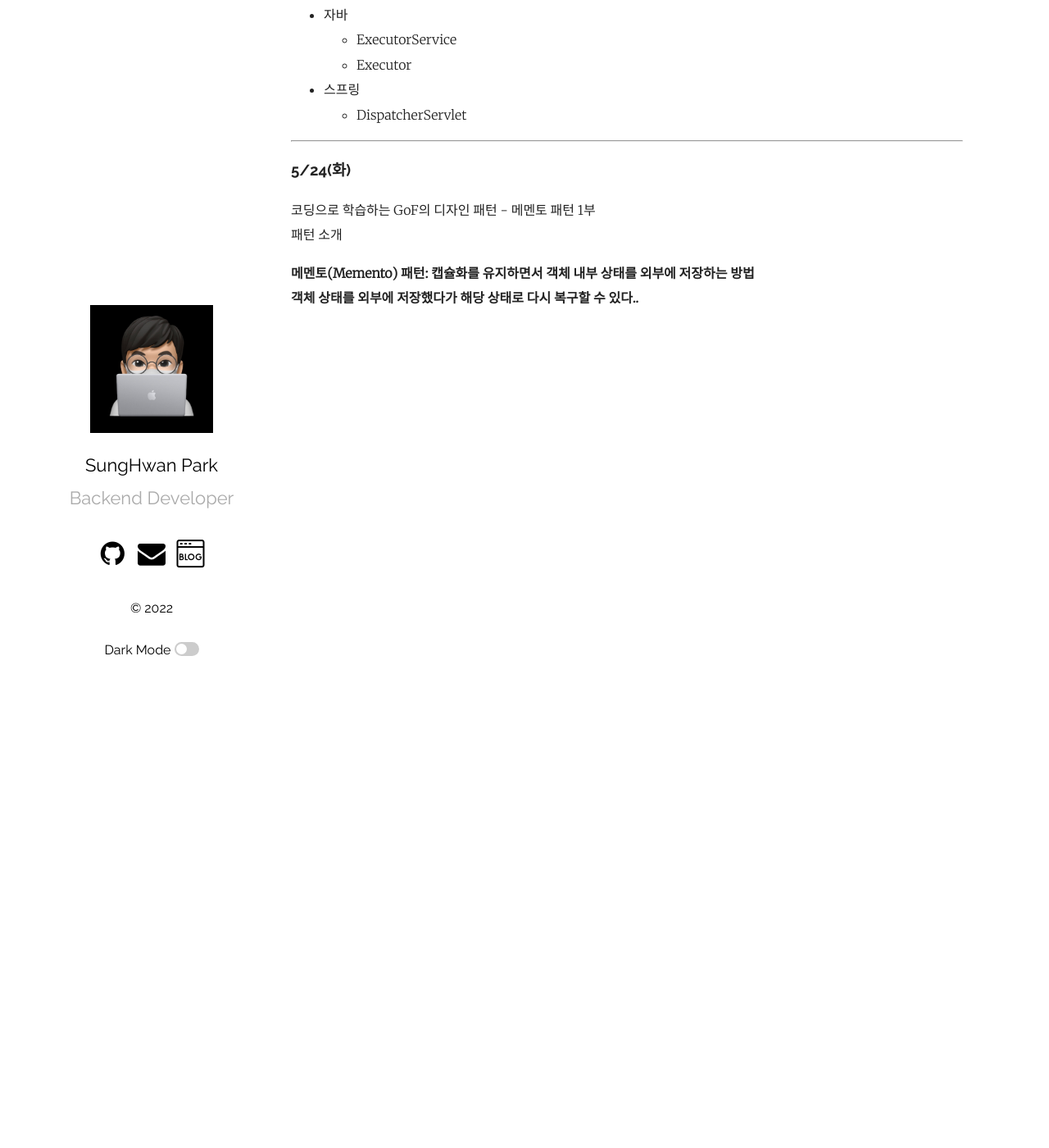
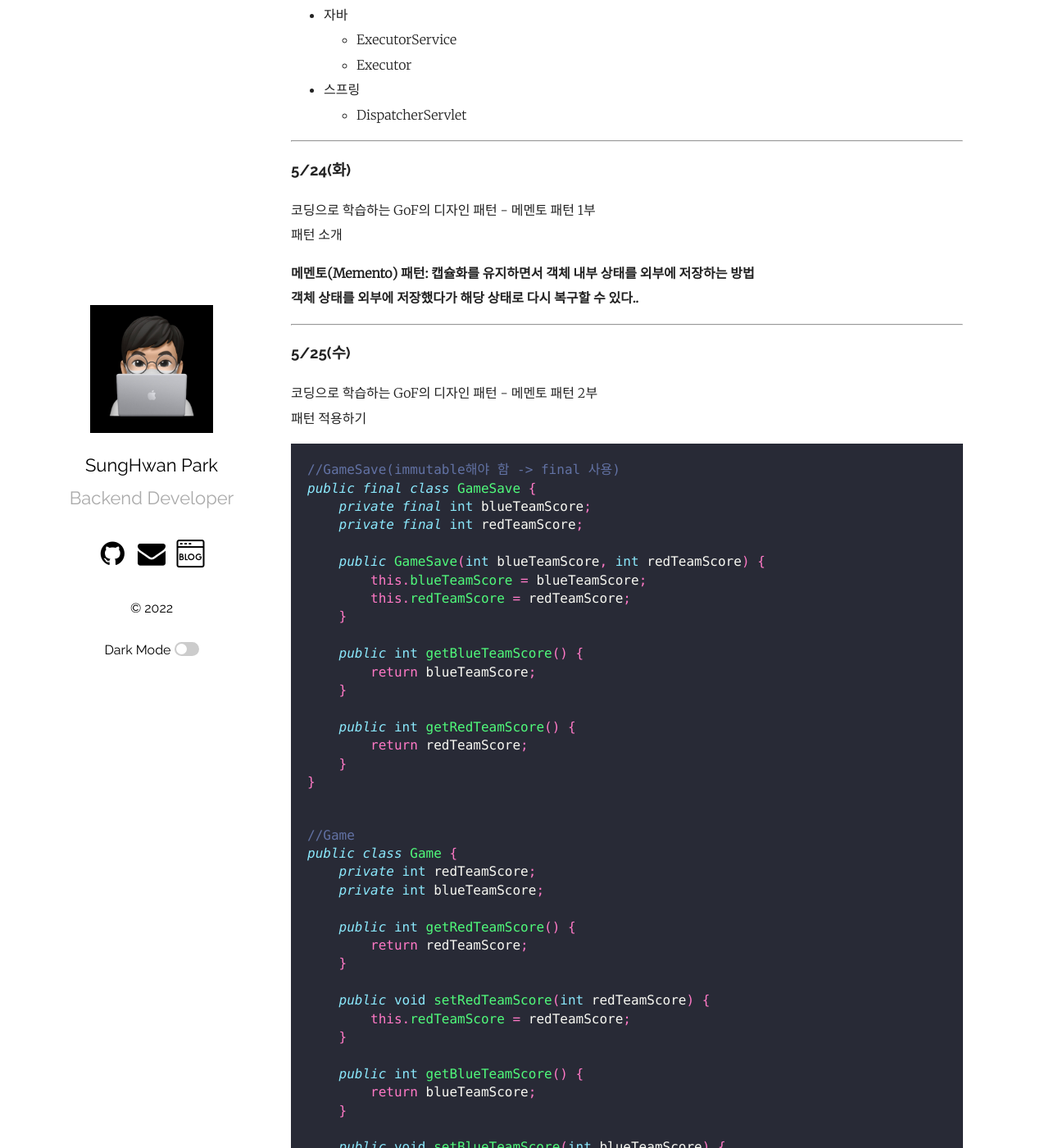
Before and after one commit to mrpark219/TIL, a Jekyll site: the page built from _posts/2022-05-01-5월TIL.markdown, in a window 1280 px wide and 1400 px high, scrolled down 18603 px. Shown: the whole window at 82% size. Built offline with Jekyll 4.4.1, drawn with Linux system fonts in a browser that asks for light colours; comment, search, counter and statistics services are not loaded; some of the changed text lies outside the part shown.

Commit message:
feat: 2022-05-25 TIL 추가

````diff
--- a/_posts/2022-05-01-5월TIL.markdown
+++ b/_posts/2022-05-01-5월TIL.markdown
@@ -868,3 +868,86 @@ public class Restaurant {
 
 **메멘토(Memento) 패턴: 캡슐화를 유지하면서 객체 내부 상태를 외부에 저장하는 방법<br/>
 객체 상태를 외부에 저장했다가 해당 상태로 다시 복구할 수 있다..**
+
+---
+
+### 5/25(수)
+
+코딩으로 학습하는 GoF의 디자인 패턴 - 메멘토 패턴 2부<br/>
+패턴 적용하기
+
+```java
+//GameSave(immutable해야 함 -> final 사용)
+public final class GameSave {
+    private final int blueTeamScore;
+    private final int redTeamScore;
+
+    public GameSave(int blueTeamScore, int redTeamScore) {
+        this.blueTeamScore = blueTeamScore;
+        this.redTeamScore = redTeamScore;
+    }
+
+    public int getBlueTeamScore() {
+        return blueTeamScore;
+    }
+
+    public int getRedTeamScore() {
+        return redTeamScore;
+    }
+}
+```
+
+```java
+//Game
+public class Game {
+    private int redTeamScore;
+    private int blueTeamScore;
+
+    public int getRedTeamScore() {
+        return redTeamScore;
+    }
+
+    public void setRedTeamScore(int redTeamScore) {
+        this.redTeamScore = redTeamScore;
+    }
+
+    public int getBlueTeamScore() {
+        return blueTeamScore;
+    }
+
+    public void setBlueTeamScore(int blueTeamScore) {
+        this.blueTeamScore = blueTeamScore;
+    }
+
+    public GameSave save() {
+        return new GameSave(this.blueTeamScore, this.redTeamScore);
+    }
+
+    public void restore(GameSave gameSave) {
+        this.blueTeamScore = gameSave.getBlueTeamScore();
+        this.redTeamScore = gameSave.getRedTeamScore();
+    }
+}
+
+```
+
+```java
+//Client
+public class Client {
+    public static void main(String[] args) {
+        Game game = new Game();
+        game.setBlueTeamScore(10);
+        game.setRedTeamScore(20);
+
+        GameSave save = game.save();
+
+        game.setBlueTeamScore(12);
+        game.setRedTeamScore(22);
+
+        game.restore(save);
+
+        System.out.println(game.getBlueTeamScore());
+        System.out.println(game.getRedTeamScore());
+    }
+}
+```
````
